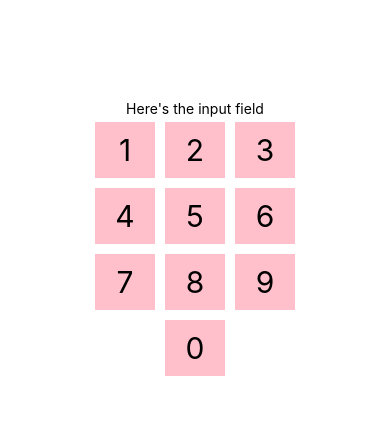
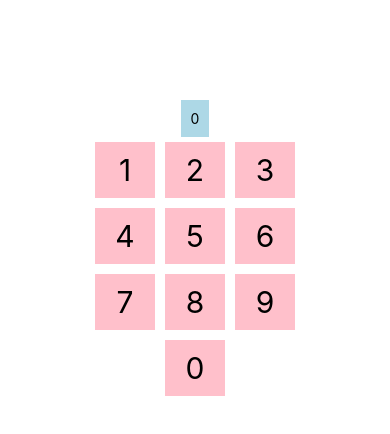
Before and after one commit to lanachiad/calculator-app, a React Native app: screen / in a window 390 px wide. Shown: the top 434 px of the page. Built offline with nearby package versions, Linux system fonts and the light colour scheme.

Commit message:
Pass props between Field and Calculator to manipulate what Field will display

```diff
--- a/Calculator.js
+++ b/Calculator.js
@@ -7,7 +7,7 @@ class Calculator extends React.Component {
 	constructor(props) {
 		super(props);
 		this.state = {
-			currentInput: ''
+			currentInput: 0
 		}
 	}
 
@@ -18,7 +18,7 @@ class Calculator extends React.Component {
 	render() {
 		return (
 			<View style={styles.btnContainer}>
-				<Field />
+				<Field input={this.state.currentInput} />
 				<View style={styles.btnWrapper}>
 					<Button value={1} />
 					<Button value={2} />
--- a/Field.js
+++ b/Field.js
@@ -4,11 +4,18 @@ import {StyleSheet, Text, View} from 'react-native';
 class Field extends React.Component {
 	render() {
 		return(
-			<View>
-				<Text>Here's the input field</Text>
+			<View style={fieldStyles.wrapper}>
+				<Text>{this.props.input}</Text>
 			</View>
 		)
 	}
 }
 
+const fieldStyles = StyleSheet.create({
+	wrapper: {
+		backgroundColor: 'lightblue',
+		padding: 10,
+	}
+})
+
 export default Field;
```
